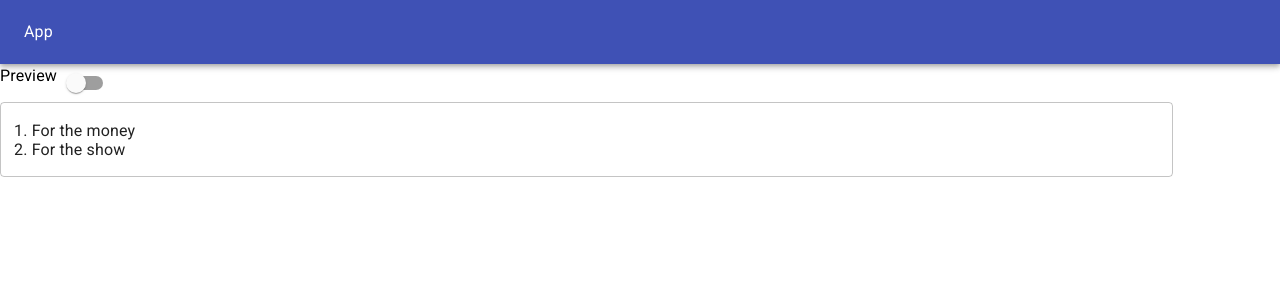
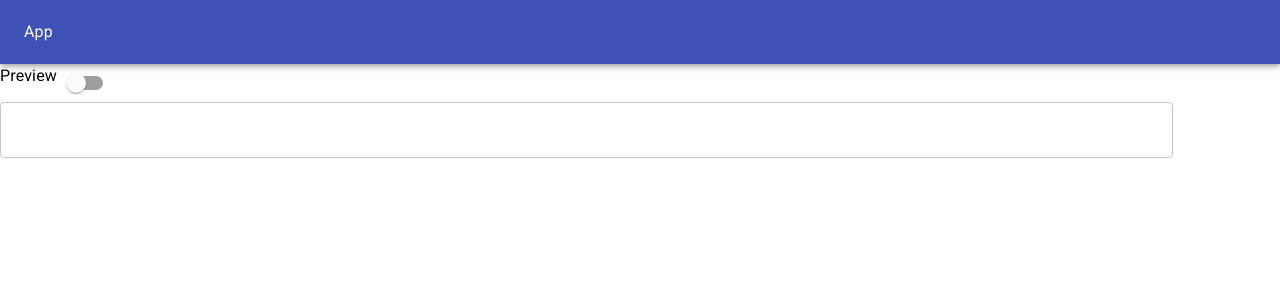
Before and after one commit to apreifsteck/personal_website_frontend, a React (Create React App) app: page /blog in a window 1280 px wide. Shown: the top 300 px of the page. Built offline with nearby package versions, Linux system fonts and the light colour scheme.

Commit message:
added support for urls inside editor markdown

```diff
--- a/src/components/Blog/Blog.jsx
+++ b/src/components/Blog/Blog.jsx
@@ -9,12 +9,11 @@ import Preview from "./Preview/Preview";
 
 
 const Blog = (props) => {
-	const [text, updateText] = useState("1. For the money\n2. For the show");
-	const [media, updateMedia] = useState([])
+	const [text, updateText] = useState("");
+	const [media, updateMedia] = useState({})
 	const [isPreview, togglePreview] = useState(false);
 
 	const handleChange = (event) => {
-		// console.log(event.type)
 		updateText(event.target.value)
 	}
 
@@ -26,17 +25,14 @@ const Blog = (props) => {
 				const blob = item.getAsFile();
 				const reader = new FileReader();
 				reader.onload = (loaded_event) => {
-					media.push(loaded_event.target.result)
+					const result = loaded_event.target.result
+					const hash = result.substr(result.length - 20, result.length);
+					media[hash] = result
 					updateMedia(media)
-					updateText(text + `[img](${media.length - 1})`)
+					updateText(text + `[img](${hash})`)
 				}
 				reader.readAsDataURL(blob)
 			}
-			// Not tryna fug with putting any html directly in the editor.
-			else if (item.type === "text/plain") {
-				item.getAsString(clippedString => updateText(text + clippedString))
-			}
-
 		}
 	}
 
--- a/src/components/Blog/Preview/MarkdownProcessor.js
+++ b/src/components/Blog/Preview/MarkdownProcessor.js
@@ -40,7 +40,12 @@ const markdownToHTML = (text, media) => {
         return `<code>${group1}</code>`
     })
     text = text.replace(expressions.image, (match, group1) => {
-        return `<img src="${media[group1]}"/>`
+        // First, look in our object of picture snapshots.
+        if (media.hasOwnProperty(group1)) {
+            return `<img src="${media[group1]}"/>`
+        }
+        return `<img src="${group1}"/>`
+
     })
 
     return text
```
